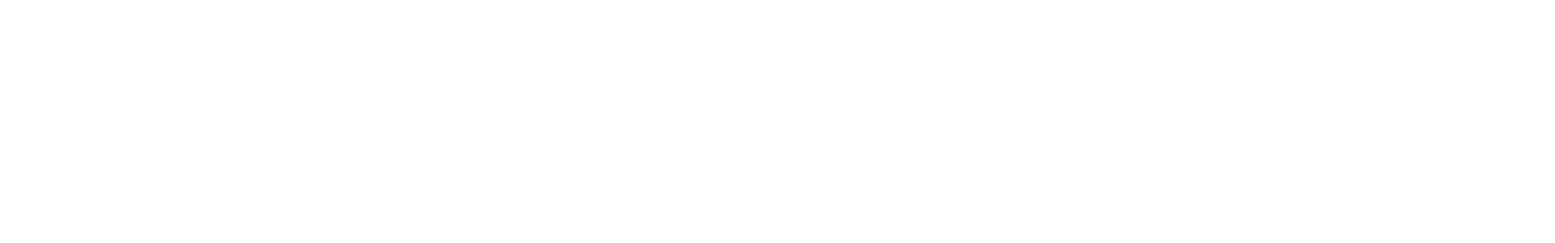
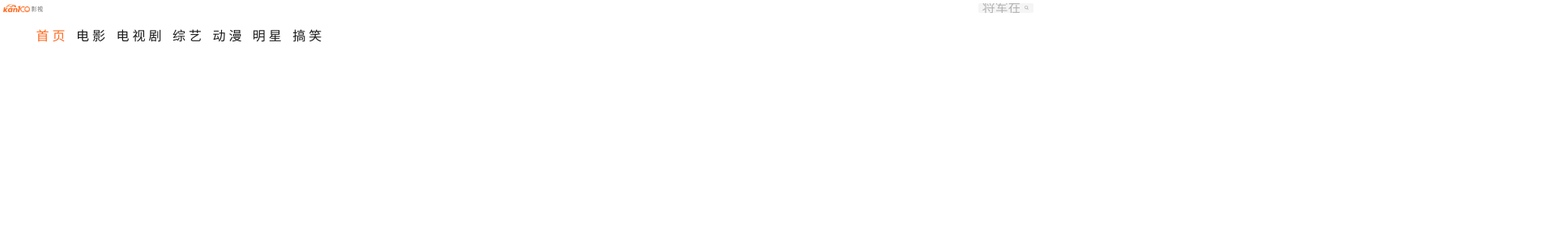
Before and after one commit to zyw5791557/Kan100-mobile, a Vue app: page /home in a window 1280 px wide. Shown: the top 300 px of the page at 81% size, 1920 px wide, since content can reach past the window. Built offline with nearby package versions, Linux system fonts and the light colour scheme.

Commit message:
1
Signed-off-by: Amo <xiaomozyw@sina.com>

```diff
--- a/src/App.vue
+++ b/src/App.vue
@@ -1,12 +1,3 @@
-<template>
-	<div id="app">
-		<transition name="fade"
-		            mode="out-in">
-			<router-view></router-view>
-		</transition>
-	</div>
-</template>
-
 <script>
 export default {
 	name: 'app',
@@ -17,8 +8,16 @@
 
 </script>
 
+<template>
+	<div id="app">
+		<transition name="fade"
+		            mode="out-in">
+			<router-view></router-view>
+		</transition>
+	</div>
+</template>
+
 <style lang="scss">
-@import url('./assets/style/common/reset.css');
 @import url('./assets/style/common/normalize.css');
 .fade-enter-active,
 .fade-leave-active {
@@ -45,4 +44,17 @@
     color: rgba(255, 255, 255, 1);
     text-decoration: none;
 }
+// H5 placeholder color
+input::-webkit-input-placeholder { /* WebKit*/
+	color: #b3b3b3;
+}
+input:-moz-placeholder, textarea:-moz-placeholder { /* Mozilla Firefox 4 to 18 */
+	color: #b3b3b3;
+}
+input::-moz-placeholder, textarea::-moz-placeholder { /* Mozilla Firefox 19+ */
+	color: #b3b3b3;
+}
+input:-ms-input-placeholder, textarea:-ms-input-placeholder { /* IE 10+ */
+	color: #b3b3b3;
+}
 </style>
--- /dev/null
+++ b/src/components/BaseHeader.vue
@@ -0,0 +1,74 @@
+<script>
+export default {
+    props: {
+        searchPlaceholderVal: {
+            type: String,
+            required: true
+        }
+    },
+    data () {
+        return {
+            searchVal: ''
+        }
+    },
+    methods: {
+        search() {
+            if(!this.searchVal) return;
+            this.$emit('search', this.searchVal)
+        }
+    }
+}
+</script>
+
+<template>
+    <header id="header">
+        <router-link :to="{ name: 'Home' }" class="logo">
+
+        </router-link>
+        <div class="base-search">
+            <input type="search" :placeholder="searchPlaceholderVal" class="base-search-input" v-model="searchVal">
+            <i class="base-search-icon" @click="search"></i>
+        </div>
+    </header>
+</template>
+
+<style lang="scss" scoped>
+    #header {
+        display: flex;
+        align-items: center;
+        justify-content: space-between;
+        padding: 0 .277778rem;
+        height: 1.222222rem;
+        .logo {
+            display: block;
+            width: 3.046296rem;
+            height: .592593rem;
+            background-image: url('/static/images/logo.png');
+            background-size: 100%;
+        }
+        .base-search {
+            width: 4.203704rem;
+            height: .722222rem;
+            background-color: #f5f5f5;
+            border-radius: .092593rem;
+            display: flex;
+            align-items: center;
+            justify-content: space-between;
+            .base-search-input {
+                width: 100%;
+                height: 100%;
+                border: 0;
+                padding-left: .277778rem;
+                background-color: transparent;
+            }
+            .base-search-icon {
+                flex-shrink: 0;
+                width: .314815rem;
+                height: .314815rem;
+                margin-right: .342593rem;
+                background-image: url('/static/images/search-icon.png');
+                background-size: 100% 100%;
+            }
+        }
+    }
+</style>
--- /dev/null
+++ b/src/components/BaseNav.vue
@@ -0,0 +1,84 @@
+<script>
+export default {
+    data () {
+        return {
+            navLinks: [
+                {
+                    name: '首页',
+                    routerName: 'Home'
+                },
+                {
+                    name: '电影',
+                    routerName: 's'
+                },
+                {
+                    name: '电视剧',
+                    routerName: 's'
+                },
+                {
+                    name: '综艺',
+                    routerName: 's'
+                },
+                {
+                    name: '动漫',
+                    routerName: 's'
+                },
+                {
+                    name: '明星',
+                    routerName: 's'
+                },
+                {
+                    name: '搞笑',
+                    routerName: 's'
+                }
+            ]
+        }
+    }
+}
+</script>
+
+<template>
+    <nav class="nav">
+        <div class="content">
+            <ul>
+                <li v-for="(item, index) in navLinks" :key="index">
+                    <router-link :to="{ name: item.routerName }">{{ item.name }}</router-link>
+                </li>
+            </ul>
+        </div>
+    </nav>
+</template>
+
+<style lang="scss" scoped>
+    .nav {
+        padding: 0 .277778rem;
+        height: .851852rem;
+        .content {
+            width: 100%;
+        }
+        ul {
+            width: 2000px;
+            height: 100%;
+            overflow-x: auto;
+            justify-content: flex-start;
+            align-items: center;
+            li {
+                float: left;
+                height: 100%;
+                text-align: left;
+                flex-shrink: 0;
+                display: flex;
+                align-items: center;
+                margin-right: .592593rem;
+                box-sizing: border-box;
+            }
+            a {
+                color: #1a1a1a;
+                letter-spacing: 4px;
+                &.router-link-exact-active {
+                    color: #ff6a1f;
+                }
+            }
+        }
+    }
+</style>
--- a/src/main.js
+++ b/src/main.js
@@ -38,9 +38,14 @@
 
 // 全局 axiosBaseURL
 Vue.prototype.$BASE_URL = process.env.API_ROOT;
-
+// 路由前置守卫
 router.beforeEach((to, from, next) => {
+	NProgress.start();
 	next();
+})
+// 路由后置守卫
+router.afterEach((to, from) => {
+	NProgress.done();
 })
 
 
--- a/src/routes.js
+++ b/src/routes.js
@@ -1,45 +1,27 @@
+const Home = resolve => require(['./views/Home.vue'],resolve);
 // const Login = resolve => require(['./views/Login.vue'],resolve);
-// const NotFound = resolve => require(['./views/404.vue'],resolve);
-// const Home = resolve => require(['./views/Home.vue'],resolve);
 // const Music = resolve => require(['./views/music/Music.vue'],resolve);
 // const Player = resolve => require(['./views/music/Player.vue'],resolve);
+const NotFound = resolve => require(['./views/404.vue'],resolve);
 
-// let routes = [
-//     {
-//         path: '/login',
-//         component: Login,
-//         name: '',
-//         hidden: true
-//     },
-//     {
-//         path: '/home',
-//         component: Home,
-//         name: 'Home'
-//     },
-//     {
-//         path: '/',
-//         redirect: { path: '/home' }
-//     },
-//     {
-//         path: '/404',
-//         component: NotFound,
-//     },
-//     {
-//         path: '*',
-//         component: NotFound,
-//     },
-//     {
-//         path:'/music',
-//         name: 'Music',
-//         component: Music
-//     },
-//     {
-//         path:'/player',
-//         name: 'Player',
-//         component: Player
-//     },
-// ];
-
-let routes = [];
+let routes = [
+    {
+        path: '/home',
+        component: Home,
+        name: 'Home'
+    },
+    {
+        path: '/',
+        redirect: { path: '/home' }
+    },
+    {
+        path: '/404',
+        component: NotFound,
+    },
+    {
+        path: '*',
+        component: NotFound,
+    }
+];
 
 export default routes;
--- a/src/views/Home.vue
+++ b/src/views/Home.vue
@@ -1,168 +1,35 @@
-<template>
-	<div class="home">
-		<div id="wrapper">
-			<h1>{{ author }}</h1>
-			<h2>{{ wisdom }}</h2>
-			<p>
-				<a class="item" id="doc" :href="apiDoc" target="_blank">{{ apiText }}</a>
-			</p>
-			<ul>
-				<router-link class="item" :to="{ name: 'Music' }" tag="li">{{ itemMusicText }}</router-link>
-			</ul>
-		</div>
-		<canvas></canvas>
-	</div>
-</template>
-
 <script>
+import BaseHeader from '../components/BaseHeader';
+import BaseNav from '../components/BaseNav';
 export default {
-	data() {
+	components: {
+		BaseHeader,
+		BaseNav
+	},
+	data () {
 		return {
-			author: 'Emlice',
-			wisdom: 'Write the Code, Change the World',
-			apiDoc: 'https://zyw5791557.github.io/EmliceMusicApi/#/',
-			apiText: 'View the API document',
-			itemMusicText: 'Listening to music'
+			base_header_searchPlaceholderVal: '将军在上'
 		}
 	},
 	methods: {
-		drawCanvas() {
-			document.addEventListener('touchmove', function(e) {
-				e.preventDefault()
-			})
-			var c = document.getElementsByTagName('canvas')[0],
-				x = c.getContext('2d'),
-				pr = window.devicePixelRatio || 1,
-				w = window.innerWidth,
-				h = window.innerHeight,
-				f = 90,
-				q,
-				m = Math,
-				r = 0,
-				u = m.PI * 2,
-				v = m.cos,
-				z = m.random
-			c.width = w * pr
-			c.height = h * pr
-			x.scale(pr, pr)
-			x.globalAlpha = 0.6
-			function i() {
-				x.clearRect(0, 0, w, h)
-				q = [{ x: 0, y: h * .7 + f }, { x: 0, y: h * .7 - f }]
-				while (q[1].x < w + f) d(q[0], q[1])
-			}
-			function d(i, j) {
-				x.beginPath()
-				x.moveTo(i.x, i.y)
-				x.lineTo(j.x, j.y)
-				var k = j.x + (z() * 2 - 0.25) * f,
-					n = y(j.y)
-				x.lineTo(k, n)
-				x.closePath()
-				r -= u / -50
-				x.fillStyle = '#' + (v(r) * 127 + 128 << 16 | v(r + u / 3) * 127 + 128 << 8 | v(r + u / 3 * 2) * 127 + 128).toString(16)
-				x.fill()
-				q[0] = q[1]
-				q[1] = { x: k, y: n }
-			}
-			function y(p) {
-				var t = p + (z() * 2 - 1.1) * f
-				return (t > h || t < 0) ? y(p) : t
-			}
-			document.onclick = i
-			document.ontouchstart = i
-			i()
-		},
-		stopPropagation() {
-			let eles = document.getElementsByClassName('item');
-			for(let i = 0; i < eles.length; i++) {
-				eles[i].onclick = function(e) {
-					window.event? window.event.cancelBubble = true : e.stopPropagation();
-				}
-			}
+		// base header search
+		baseSearch(val) {
+			console.log(val);
 		}
 	},
 	mounted() {
-		this.drawCanvas();
-		this.stopPropagation();
-		setTimeout(() => {
-            this.$NProgress.done();
-        }, 0);
+
 	}
 }
 </script>
 
+<template>
+	<div class="home">
+		<base-header :searchPlaceholderVal="base_header_searchPlaceholderVal" @search="baseSearch"></base-header>
+		<base-nav></base-nav>
+	</div>
+</template>
+
 <style scoped lang="scss">
-@import url('https://fonts.googleapis.com/css?family=Open+Sans');
 
-.home {
-	font-family: 'Open Sans', sans-serif;
-	font-size: 50px;
-	color: #333;
-}
-
-#wrapper {
-	position: absolute;
-	left: 0;
-	width: 320px;
-	text-align: center;
-	top: 50%;
-	left: 50%;
-	margin-left: -160px;
-	margin-top: -160px;
-	-webkit-user-select: none;
-	-moz-user-select: none;
-	user-select: none;
-}
-
-h1 {
-	font-weight: 700;
-	font-size: 30px;
-	letter-spacing: 9px;
-	text-transform: uppercase;
-	margin: 12px 0;
-	left: 4px;
-}
-
-h2 {
-	color: #999;
-	font-weight: normal;
-	font-size: 15px;
-	letter-spacing: .12em;
-	margin-bottom: 30px;
-	left: 3px;
-}
-
-h1,
-h2 {
-	position: relative;
-}
-
-p,
-ul {
-	font-size: 14px;
-	line-height: 2em;
-	margin: 0;
-	letter-spacing: 2px;
-}
-
-canvas {
-	position: absolute;
-	top: 0;
-	left: 0;
-	z-index: 0;
-	width: 100%;
-	height: 100%;
-	pointer-events: none;
-}
-
-.item {
-	color: #999;
-	text-decoration: none;
-	transition: color .3s ease;
-	cursor: pointer;
-	&:hover {
-		color: #f33;
-	}
-}
 </style>
```
Also changed, not shown: static/images/logo.png (added), static/images/search-icon.png (added).
